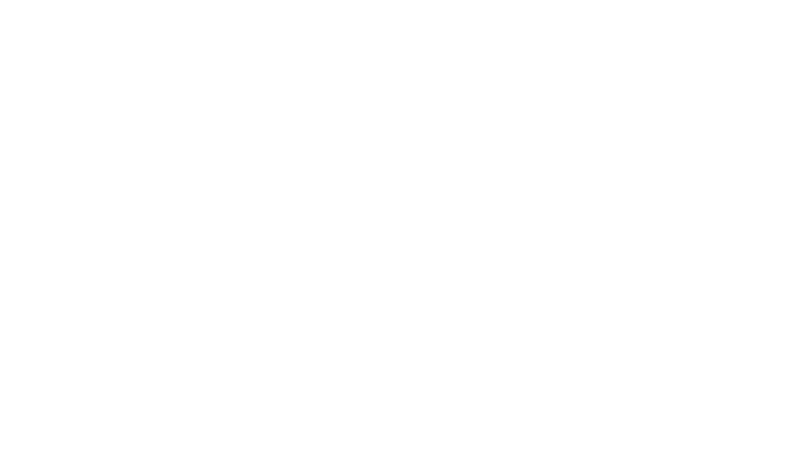
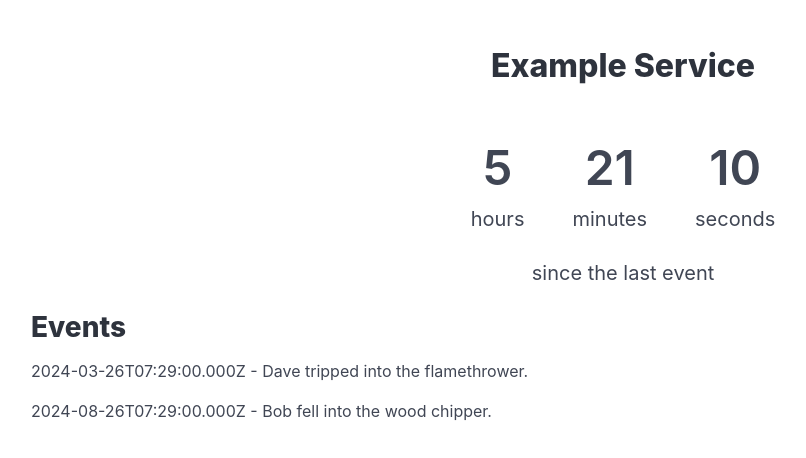
Before and after one commit to anthonyisensee/event-tracker, a React (Create React App) app: page /service in a window 1280 px wide. Before the commit this address had no page. Shown: the top 458 px of the page, without its empty margins (17-823 px from the left). Built offline with nearby package versions, Linux system fonts and the light colour scheme.

Commit message:
style: adds rough layout for service dashboard

```diff
--- a/package.json
+++ b/package.json
@@ -35,5 +35,8 @@
       "last 1 firefox version",
       "last 1 safari version"
     ]
+  },
+  "devDependencies": {
+    "@babel/plugin-proposal-private-property-in-object": "^7.21.11"
   }
 }
--- a/src/App.js
+++ b/src/App.js
@@ -1,16 +1,16 @@
 import { BrowserRouter, Routes, Route } from 'react-router-dom';
 import './App.css';
-import Services from './Services';
+import Services from './Views/Services/Services';
+import Service from './Views/Services/Service';
 
 
 function App() {
     return (
         <BrowserRouter>
-            <div className="section">
-                <Routes>
-                    <Route path="/" element={<Services />}/>
-                </Routes>
-            </div>
+            <Routes>
+                <Route path="/" element={<Services/>}/>
+                <Route path="/service" element={<Service/>}/>
+            </Routes>
         </BrowserRouter>
     );
 }
--- a/src/Services.js
+++ /dev/null
@@ -1,37 +0,0 @@
-import ServiceCard from "./ServiceCard";
-import { Event } from "./Models/Event"
-import { Service } from "./Models/Service"
-
-const Services = () => {
-
-    const sampleEvent = new Event({
-        date: new Date("2024-08-26 07:29"),
-        description: "Something bad happened."
-    })
-
-    const sampleService = new Service({
-        name: "Example Service",
-        events: [sampleEvent]
-    })
-
-    const service = sampleService
-
-    const numCells = 11
-
-    return (
-
-        <div className="container fixed-grid has-1-cols-mobile has-2-cols-tablet has-3-cols-desktop has-3-cols-widescreen has-5-cols-fullhd">
-            <div className="grid">
-                {Array.from({ length: numCells }).map((item, index) => (
-                    <div className="cell">
-                        <ServiceCard service={service} />
-                    </div>
-                ))}
-            </div>
-        </div>
-
-    );
-
-}
-
-export default Services;
--- /dev/null
+++ b/src/Views/Services/Service.js
@@ -0,0 +1,62 @@
+import { useState } from "react"
+import { Event } from "../../Models/Event"
+import { Service as ServiceObject } from "../../Models/Service"
+
+const Service = () => {
+
+    const sampleEvent1 = new Event({
+        date: new Date("2024-03-26 07:29"),
+        description: "Dave tripped into the flamethrower."
+    })
+
+    const sampleEvent2 = new Event({
+        date: new Date("2024-08-26 07:29"),
+        description: "Bob fell into the wood chipper."
+    })
+
+    const sampleService = new ServiceObject({
+        name: "Example Service",
+        events: [sampleEvent1, sampleEvent2]
+    })
+
+    const service = sampleService
+
+    const [timeSinceArray, setTimeSinceArray] = useState(service.timeSinceLastEventArray)
+
+    setTimeout(() => {
+        setTimeSinceArray(service.timeSinceLastEventArray)
+    }, 1000)
+
+
+    return (
+        <section className="section">
+            <div className="content has-text-centered">
+                <h1>{service.name}</h1>
+            </div>
+            <div className="time-since has-text-centered is-flex is-justify-content-center">
+                {timeSinceArray.map((time, index) => (
+                    <div className="m-5" key={index}>
+                        <p className="number is-size-1 has-text-weight-semibold">{time.number}</p>
+                        <p className="unit is-size-5">{time.unit}{time.number === 1 ? "" : "s"}</p>
+                    </div>
+                ))}
+            </div>
+            <div className="content has-text-centered is-size-5">
+                <p>since the last event</p>
+            </div>
+            <div className="content">
+                <h2>Events</h2>
+                {service.events.map((event, index) => {
+                    console.log(event)
+                    return (
+                        <p key={index}>{event.date.toISOString()} - {event.description}</p>
+                    )
+                })}
+                <p></p>
+            </div>
+        </section>
+    )
+
+}
+
+export default Service;
--- a/src/ServiceCard.js
+++ b/src/Views/Services/ServiceCard.js
@@ -17,9 +17,7 @@
                 <h3>{service.name}</h3>
             </div>
             <div className="time-since has-text-centered is-flex is-justify-content-center">
-                {timeSinceArray
-                    .map((time, index) => (
-
+                {timeSinceArray.map((time, index) => (
                     <div className="m-2" key={index}>
                         <p className="number is-size-4">{time.number}</p>
                         <p className="unit is-size-7">{time.unit}{time.number === 1 ? "" : "s"}</p>
@@ -27,10 +25,10 @@
                 ))}
             </div>
             <div className="content has-text-centered is-size-6">
-                <p>since the <Link>last event</Link>.</p>
+                <p>since the <Link to="/service">last event</Link></p>
             </div>
             <div className="buttons is-centered">
-                <button className="button is-info">Dashboard</button>
+                <Link to={"/service"} className="button is-info">Details</Link>
                 <button className="button is-success">Log Event</button>
             </div>
         </div>
--- /dev/null
+++ b/src/Views/Services/Services.js
@@ -0,0 +1,39 @@
+import ServiceCard from "./ServiceCard";
+import { Event } from "../../Models/Event"
+import { Service } from "../../Models/Service"
+
+const Services = () => {
+
+    const sampleEvent = new Event({
+        date: new Date("2024-08-26 07:29"),
+        description: "Something bad happened."
+    })
+
+    const sampleService = new Service({
+        name: "Example Service",
+        events: [sampleEvent]
+    })
+
+    const service = sampleService
+
+    const numCells = 11
+
+    return (
+
+        <section className="section">
+            <div className="container fixed-grid has-1-cols-mobile has-2-cols-tablet has-3-cols-desktop has-3-cols-widescreen has-5-cols-fullhd">
+                <div className="grid">
+                    {Array.from({ length: numCells }).map((item, index) => (
+                        <div className="cell">
+                            <ServiceCard service={service} />
+                        </div>
+                    ))}
+                </div>
+            </div>
+        </section>
+
+    );
+
+}
+
+export default Services;
```
Also changed, not shown: 1 other file (tests, documents, lock files or other folders).
